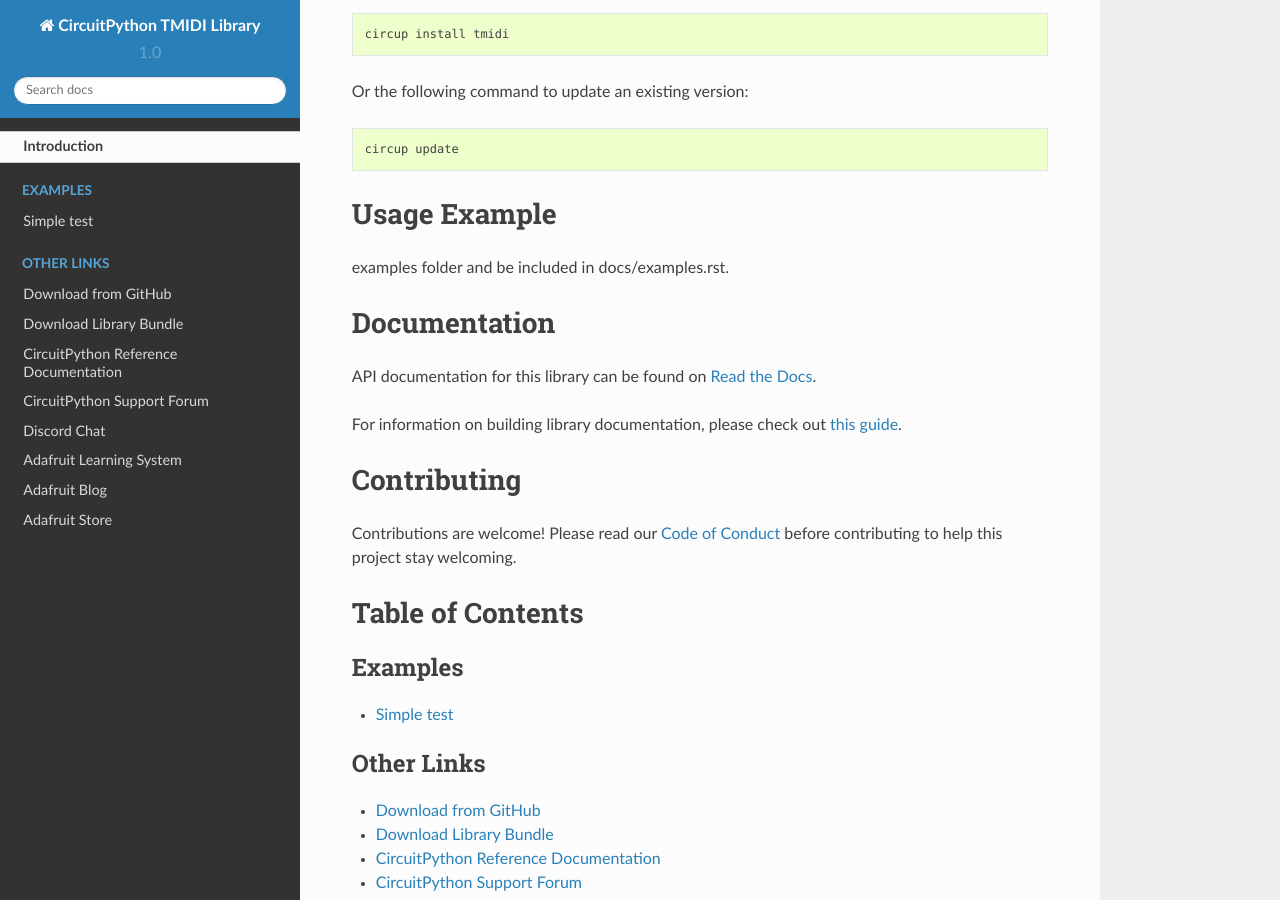
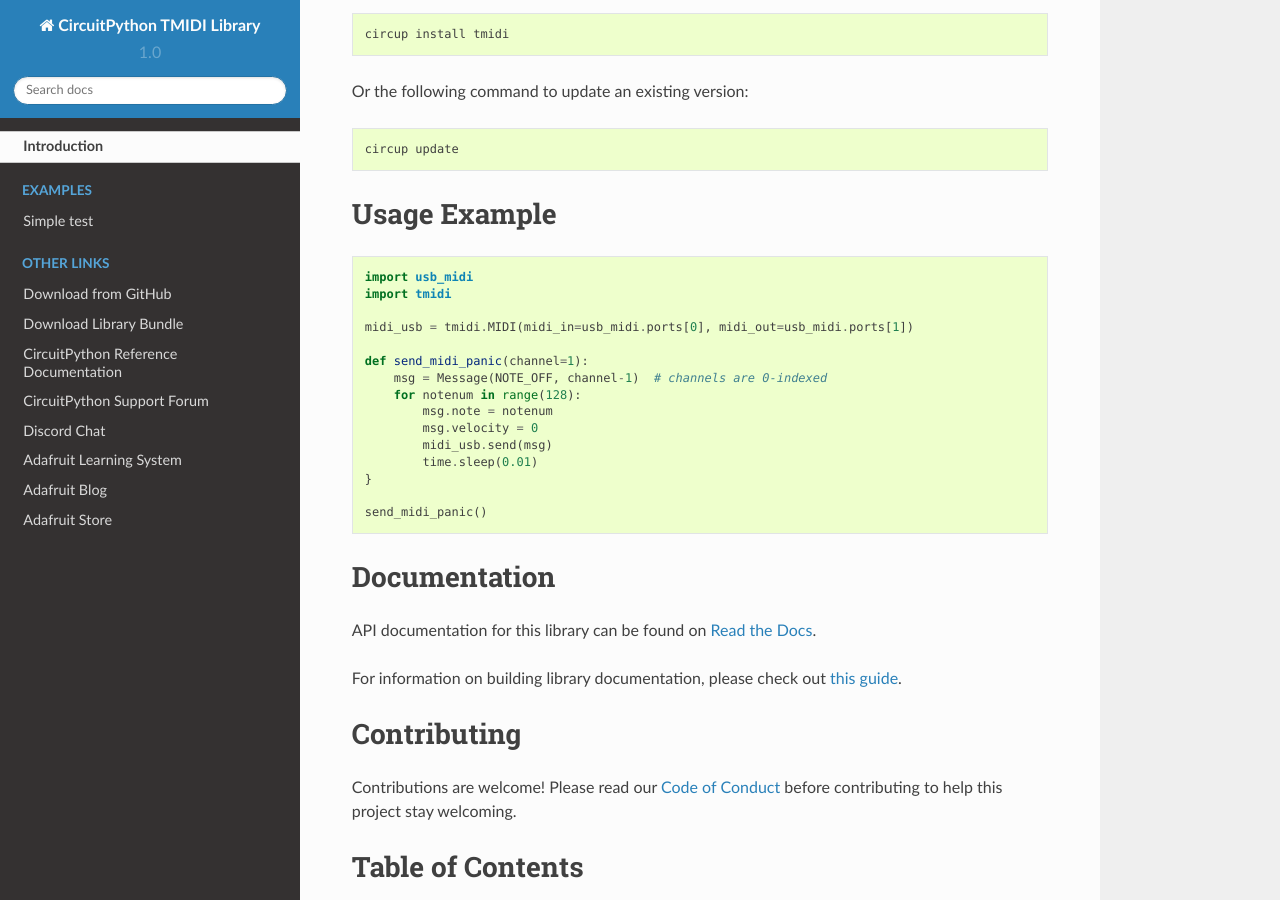
Before and after one commit to todbot/CircuitPython_TMIDI, a Sphinx documentation site: the page built from docs/index.rst, in a window 1280 px wide and 900 px high, scrolled down 1407 px. Built offline with Sphinx 7.4.7 and the Read the Docs theme 2.0.0, drawn with Linux system fonts in a browser that asks for light colours.

```diff
--- a/README.rst
+++ b/README.rst
@@ -42,7 +42,6 @@ Installing from PyPI
 .. note:: This library is not available on PyPI yet. Install documentation is included
    as a standard element. Stay tuned for PyPI availability!
 
-.. todo:: Remove the above note if PyPI version is/will be available at time of release.
 
 On supported GNU/Linux systems like the Raspberry Pi, you can install the driver locally `from
 PyPI <https://pypi.org/project/circuitpython-tmidi/>`_.
@@ -93,8 +92,24 @@ Or the following command to update an existing version:
 Usage Example
 =============
 
-.. todo:: Add a quick, simple example. It and other examples should live in the
-examples folder and be included in docs/examples.rst.
+.. code-block:: python
+
+    import usb_midi
+    import tmidi
+
+    midi_usb = tmidi.MIDI(midi_in=usb_midi.ports[0], midi_out=usb_midi.ports[1])
+
+    def send_midi_panic(channel=1):
+        msg = Message(NOTE_OFF, channel-1)  # channels are 0-indexed
+        for notenum in range(128):
+            msg.note = notenum
+            msg.velocity = 0
+            midi_usb.send(msg)
+            time.sleep(0.01)
+    }
+
+    send_midi_panic()
+
 
 Documentation
 =============
--- a/docs/index.rst
+++ b/docs/index.rst
@@ -24,14 +24,10 @@ Table of Contents
 .. toctree::
     :caption: Tutorials
 
-.. todo:: Add any Learn guide links here. If there are none, then simply delete this todo and leave
-    the toctree above for use later.
 
 .. toctree::
     :caption: Related Products
 
-.. todo:: Add any product links here. If there are none, then simply delete this todo and leave
-    the toctree above for use later.
 
 .. toctree::
     :caption: Other Links
```
Also changed, not shown: tmidi.py (+17 -15 lines), .pre-commit-config.yaml, 2 other files.
